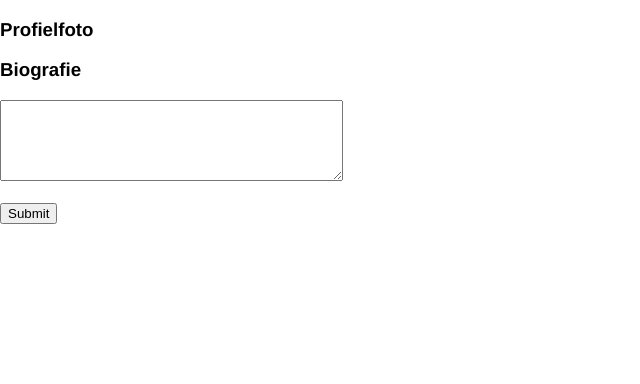
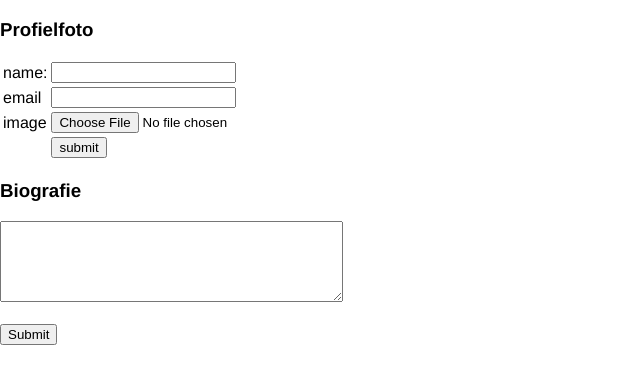
Before and after one commit to Elkeborr/Php, a PHP site: page /profiel.php in a window 1280 px wide. Shown: the top 384 px of the page, without its empty margins (0-640 px from the left). Run offline with PHP 8.4, Linux system fonts and the light colour scheme; data that the repository does not hold is empty.

Commit message:
profile_update

```diff
--- a/profiel.php
+++ b/profiel.php
@@ -24,6 +24,28 @@ $conn = new PDO("mysql:host=localhost;dbname=project_php", "root", "root", null)
   <!------------------------PROFIELFOTO--------------------------->
 
   <h3>Profielfoto</h3>
+
+
+<form method="post" enctype="multipart/form-data">
+<table>
+<tr>
+<td>name:</td>
+<td><input type="text" name="name" value="<?php echo $name ?>"/></td>
+</tr>
+<tr>
+<td>email</td>
+<td><input type="text" name="email" value="<?php echo $email ?>"/></td>
+</tr>
+
+<tr>
+<td>image</td>
+<td><input type="file" name="image" /></td>
+</tr>
+<tr>
+<td>&nbsp;</td>
+<td><input type="submit" name="submit" value="submit" /></td>
+</tr>
+</table>
 
 
 
```
